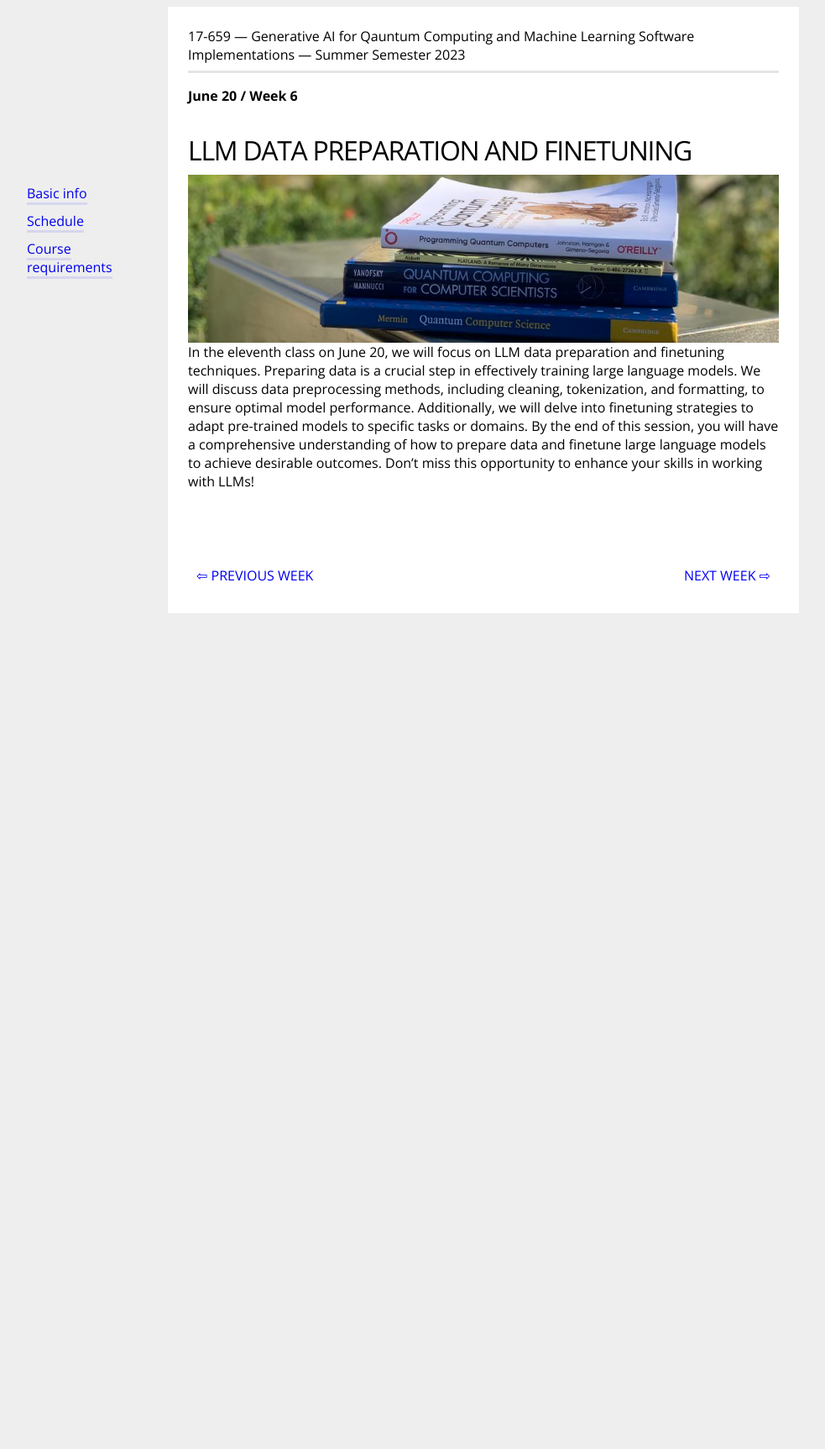
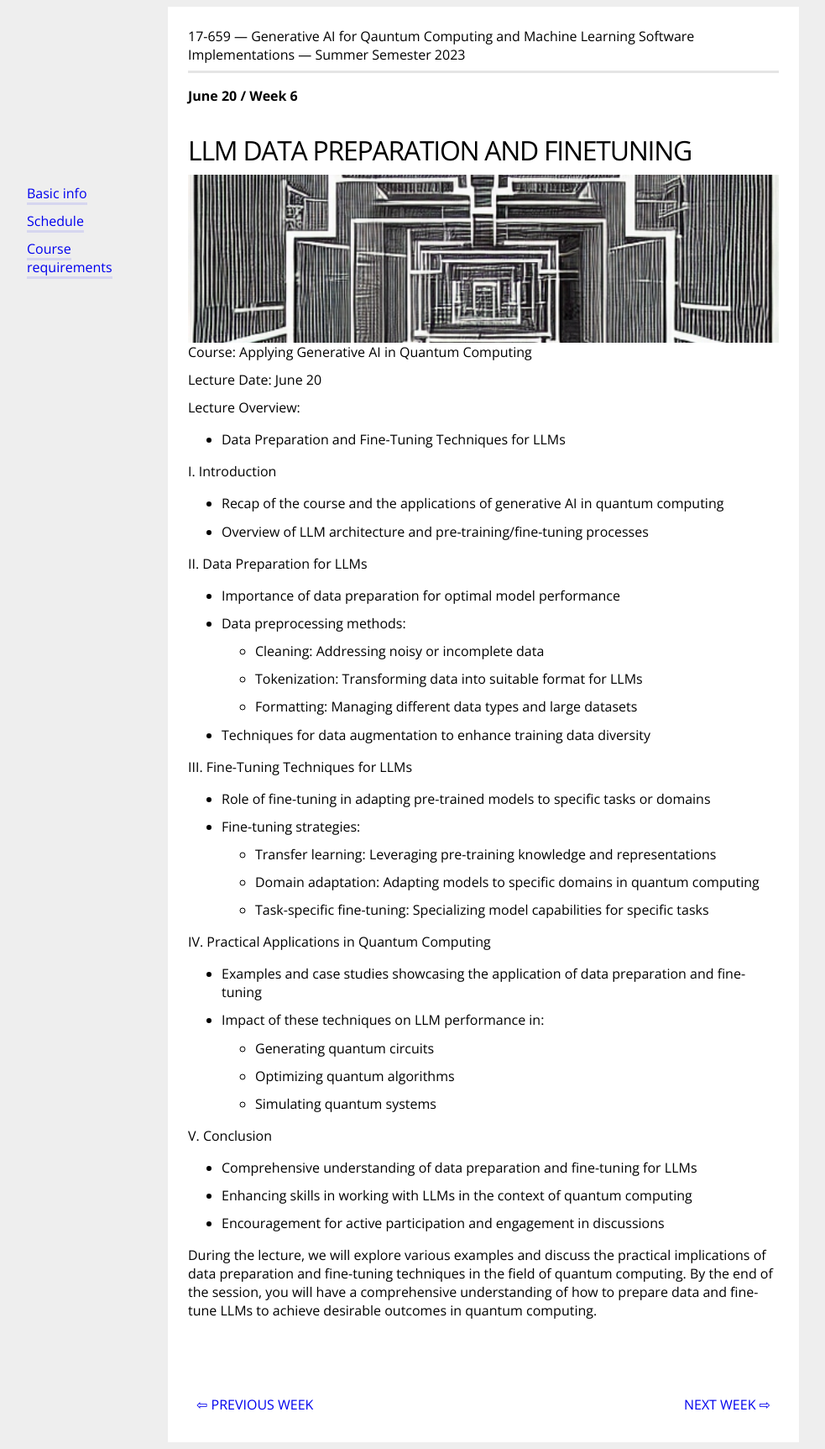
Before and after one commit to thequantumturtle/2023-GenerativeAIForQuantum, a Jekyll site: the page built from _syllabus/11-LLM-Data-Preparation-and-Finetuning.md, in a window 1280 px wide. Shown: the whole page at 84% size, without its empty margins (64-1047 px from the left). Built offline with Jekyll 4.4.1, drawn with Linux system fonts in a browser that asks for light colours; before the commit the page ends 900 px from its top, so only the background shows below that.

Commit message:
Lecture 11 - AI Gen - Issue #11

```diff
--- a/_syllabus/11-LLM-Data-Preparation-and-Finetuning.md
+++ b/_syllabus/11-LLM-Data-Preparation-and-Finetuning.md
@@ -3,7 +3,53 @@ week: 6
 day: June 20
 title: LLM Data Preparation and Finetuning
 # tags: [large language models, data preparation, finetuning]
-image: books1.jpg
+image: lecture-11.jpg
 ---
 
-In the eleventh class on June 20, we will focus on LLM data preparation and finetuning techniques. Preparing data is a crucial step in effectively training large language models. We will discuss data preprocessing methods, including cleaning, tokenization, and formatting, to ensure optimal model performance. Additionally, we will delve into finetuning strategies to adapt pre-trained models to specific tasks or domains. By the end of this session, you will have a comprehensive understanding of how to prepare data and finetune large language models to achieve desirable outcomes. Don't miss this opportunity to enhance your skills in working with LLMs!
+
+Course: Applying Generative AI in Quantum Computing
+
+Lecture Date: June 20
+
+Lecture Overview:
+
+* Data Preparation and Fine-Tuning Techniques for LLMs
+
+I. Introduction
+
+* Recap of the course and the applications of generative AI in quantum computing
+* Overview of LLM architecture and pre-training/fine-tuning processes
+
+II. Data Preparation for LLMs
+
+* Importance of data preparation for optimal model performance
+* Data preprocessing methods:
+  * Cleaning: Addressing noisy or incomplete data
+  * Tokenization: Transforming data into suitable format for LLMs
+  * Formatting: Managing different data types and large datasets
+* Techniques for data augmentation to enhance training data diversity
+
+III. Fine-Tuning Techniques for LLMs
+
+* Role of fine-tuning in adapting pre-trained models to specific tasks or domains
+* Fine-tuning strategies:
+  * Transfer learning: Leveraging pre-training knowledge and representations
+  * Domain adaptation: Adapting models to specific domains in quantum computing
+  * Task-specific fine-tuning: Specializing model capabilities for specific tasks
+
+IV. Practical Applications in Quantum Computing
+
+* Examples and case studies showcasing the application of data preparation and fine-tuning
+* Impact of these techniques on LLM performance in:
+  * Generating quantum circuits
+  * Optimizing quantum algorithms
+  * Simulating quantum systems
+
+V. Conclusion
+
+* Comprehensive understanding of data preparation and fine-tuning for LLMs
+* Enhancing skills in working with LLMs in the context of quantum computing
+* Encouragement for active participation and engagement in discussions
+
+
+During the lecture, we will explore various examples and discuss the practical implications of data preparation and fine-tuning techniques in the field of quantum computing. By the end of the session, you will have a comprehensive understanding of how to prepare data and fine-tune LLMs to achieve desirable outcomes in quantum computing.
```
Also changed, not shown: style/lecture-11.jpg (added).
